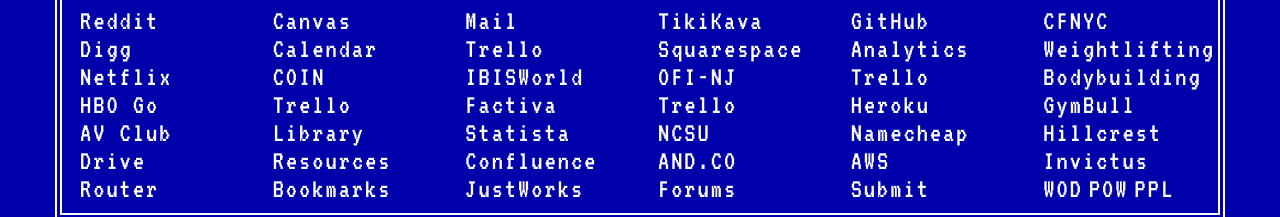
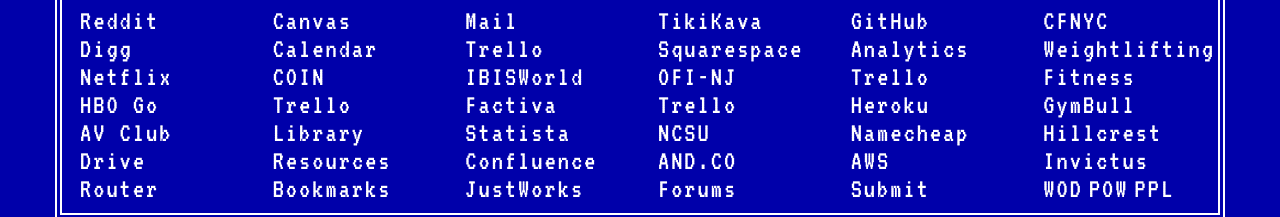
Before and after one commit to etschmidt/links, a plain HTML site: page index.html in a window 1280 px wide. Shown: the part 138-355 px from the top of the page. Drawn offline with nearby package versions, Linux system fonts and the light colour scheme.

Commit message:
Update index.html

```diff
--- a/index.html
+++ b/index.html
@@ -234,8 +234,8 @@
         <div class="content">
           <a href="http://crossfitnyc.com/members/workout-day/">CFNYC</a><br>
           <a href="http://crossfitweightlifting.com/category/wod/weightlifter/">Weightlifting</a><br>
-          <a href="http://www.bodybuilding.com/fun/wotw101.htm">Bodybuilding</a><br>
-	        <a href="https://www.gymbull.com">GymBull</a><br>
+          <a href="https://www.muscleandfitness.com/workouts/workout-routines">Fitness</a><br>
+	  <a href="https://www.gymbull.com">GymBull</a><br>
           <a href="https://www.facebook.com/CrossFitHillcrest/">Hillcrest</a><br>
           <a href="https://www.crossfitinvictus.com/blog/">Invictus</a><br>
           <a href="https://diogn.es/u/141">WOD</a><a href="https://diogn.es/u/163">POW</a><a href="https://diogn.es/u/156">PPL</a>
```
